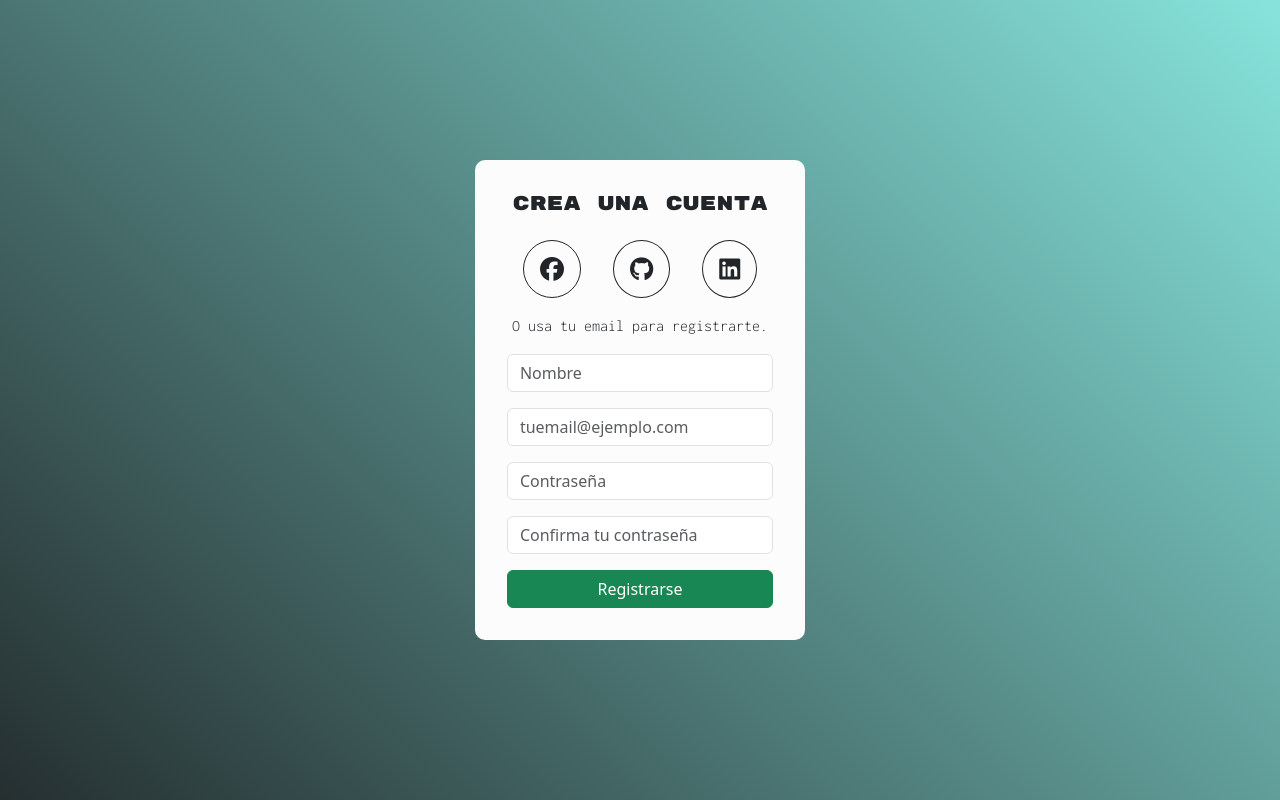
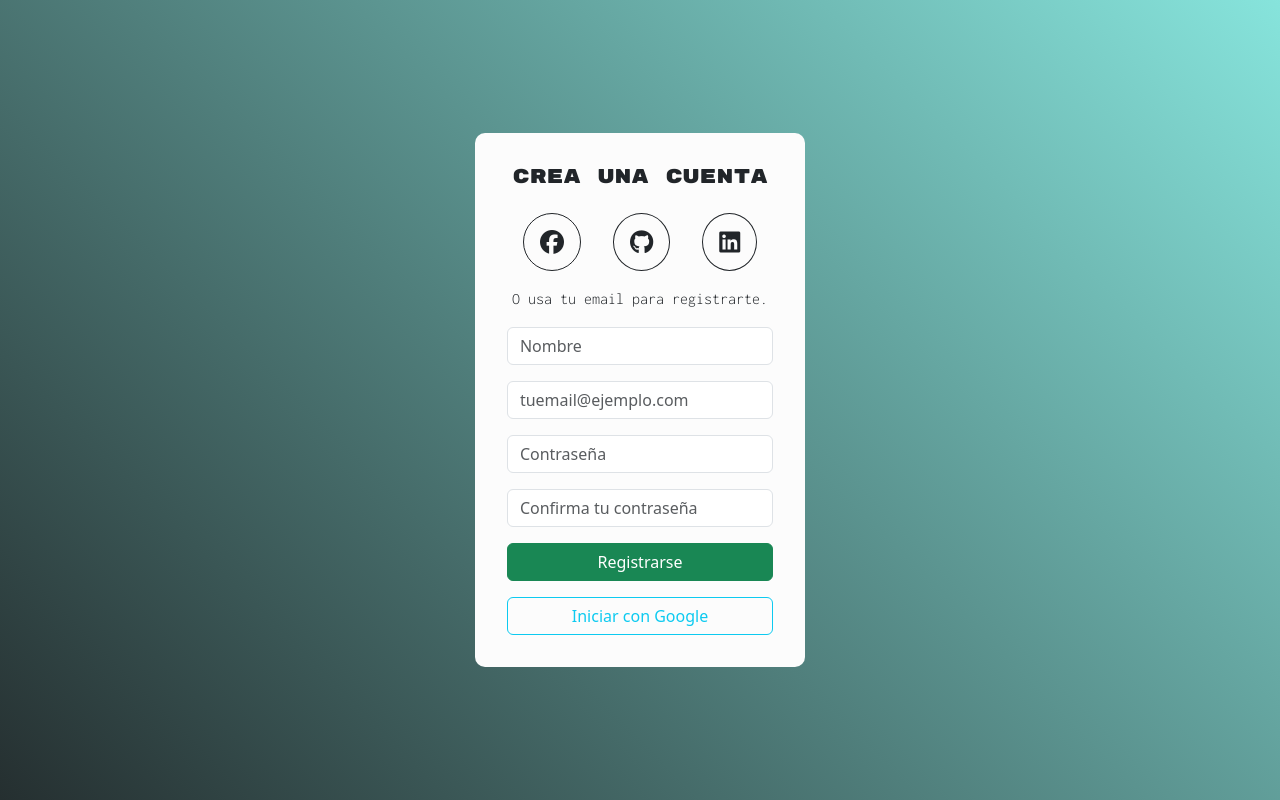
Before and after one commit to burgosuc/Desafio-2-REACT, a React (Vite) app: page / in a window 1280 px wide. Built offline with nearby package versions, Linux system fonts and the light colour scheme.

Commit message:
Creacion de fake button login

```diff
--- a/src/App.jsx
+++ b/src/App.jsx
@@ -3,7 +3,8 @@ import { useState } from "react";
 import Registro from "./components/Registro";
 import Alert from "./components/Alert.jsx";
 import "./App.css";
-
+import { Card } from "react-bootstrap";
+import FormGoogle from "./components/FormGoogle";
 function App() {
   const [alert, setAlert] = useState({
     texto: "",
@@ -19,6 +20,7 @@ function App() {
     <>
       <Registro onAlert={addAlert} />
       <Alert alerta={alert} />
+      <FormGoogle />
     </>
   );
 }
--- /dev/null
+++ b/src/components/FormGoogle.jsx
@@ -0,0 +1,30 @@
+import Button from "react-bootstrap/Button";
+import Form from "react-bootstrap/Form";
+
+function FormGoogle() {
+  return (
+    <>
+      <Form
+        action=""
+        className="d-flex justify-content-center mt-3"
+        style={{
+          display: "flex",
+          justifyContent: "center",
+        }}
+      >
+        <a
+          href="https://www.google.cl"
+          target="_blank"
+          rel="noopener noreferrer"
+          style={{ width: "100%" }}
+        >
+          <Button variant="outline-info" className="w-100">
+            Iniciar con Google
+          </Button>
+        </a>
+      </Form>
+    </>
+  );
+}
+
+export default FormGoogle;
```
